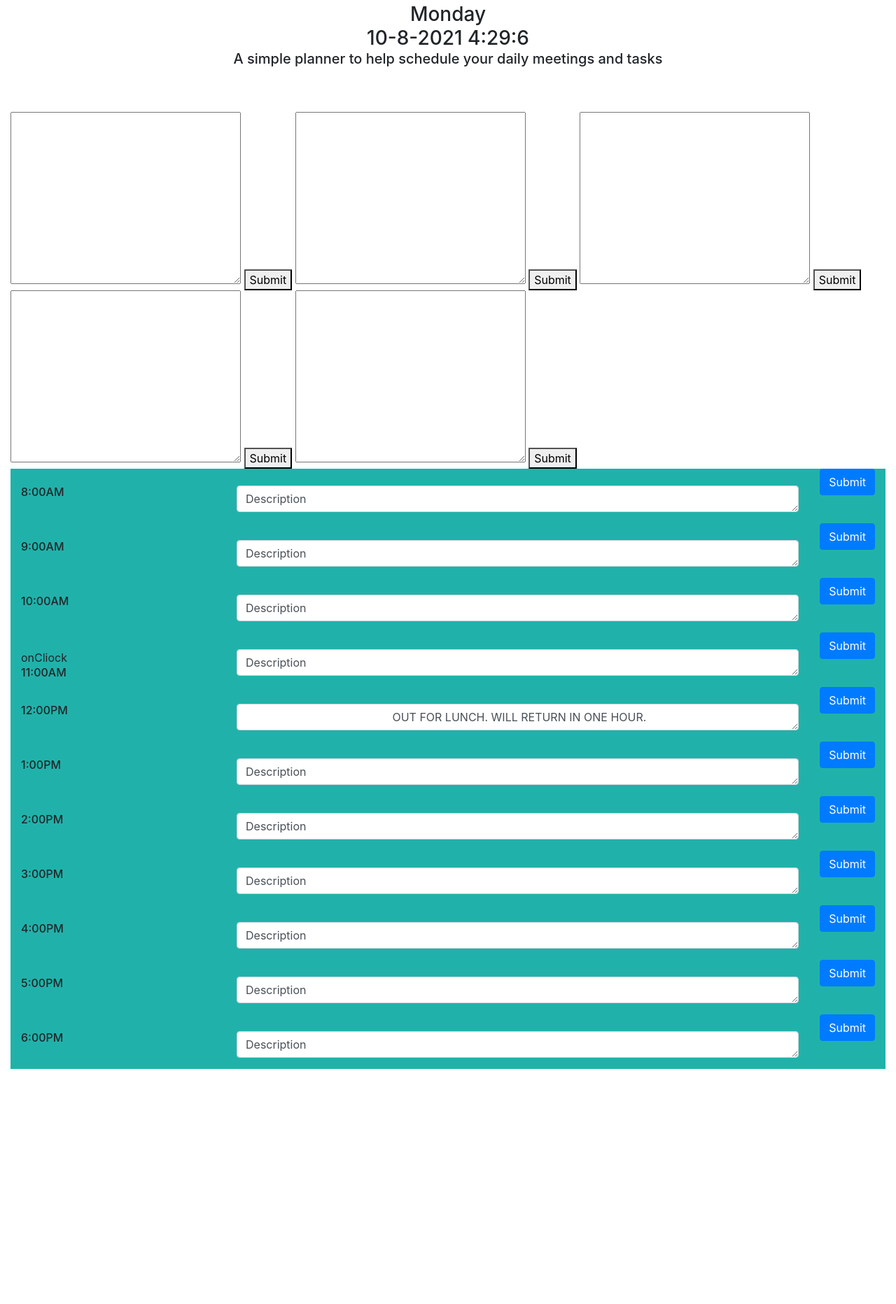
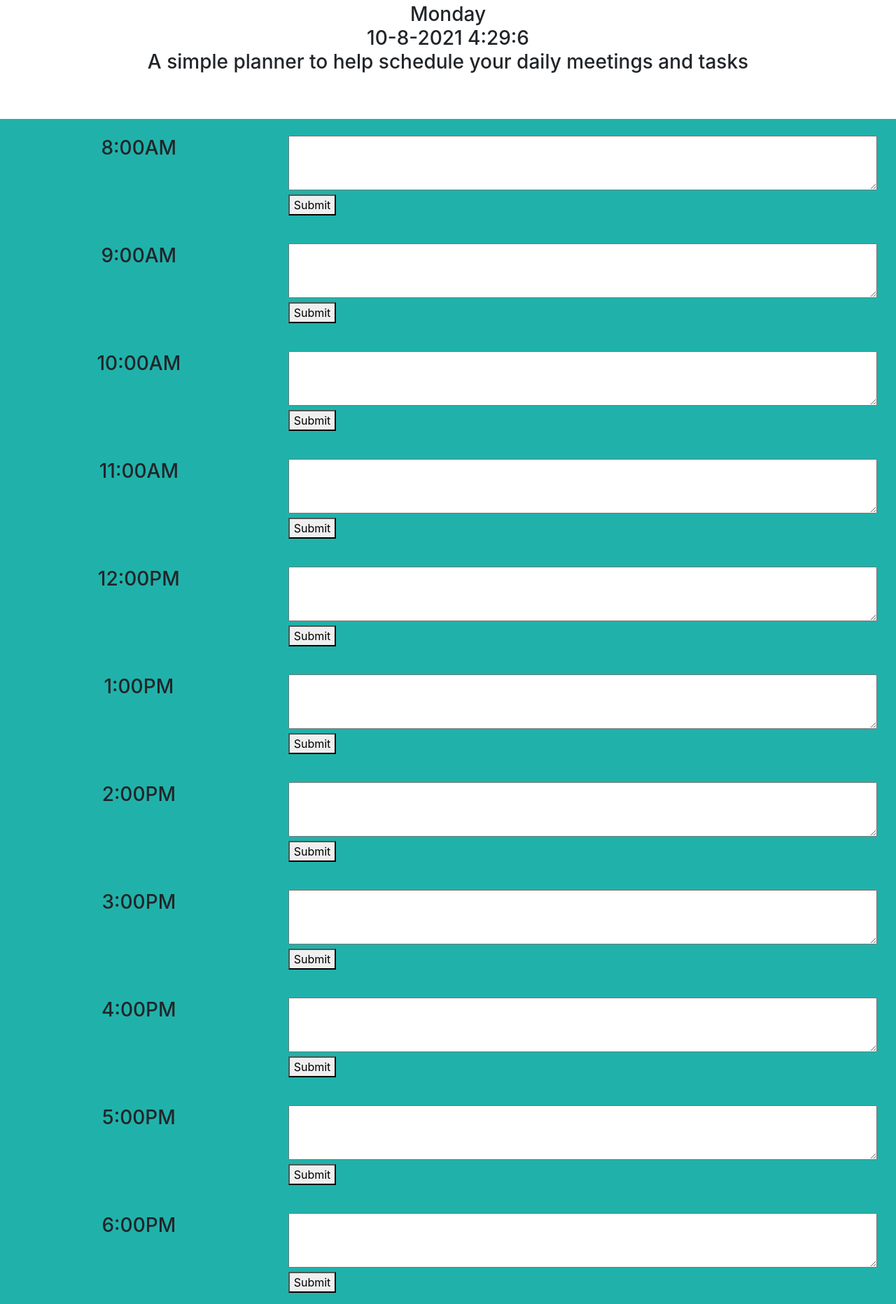
Before and after one commit to vang007/workdayScheduler, a plain HTML site: page indx.html in a window 1280 px wide. Shown: the part 261-2125 px from the top of the page at 70% size. Before the commit the page ends 1789 px from the top, so only its background shows below. Drawn offline with nearby package versions, Linux system fonts and the light colour scheme.

Commit message:
assignment complete

```diff
--- a/attempt3/stlsht.css
+++ /dev/null
@@ -1,59 +0,0 @@
-.jumbotron {
-    font-style: bold;
-    font-size: large;
-    font-family: Impact, Haettenschweiler, 'Arial Narrow Bold', sans-serif;
-    text-align: center;
-}
-
-body {
-    width: auto;
-}
-
-h3, h5 {
-    margin: auto;
-    padding-top: 1px;
-    text-align: center;
-    font-family: -apple-system, BlinkMacSystemFont, 'Segoe UI', Roboto, Oxygen, Ubuntu, Cantarell, 'Open Sans', 'Helvetica Neue', sans-serif
-}
-.column {
-    margin: auto;
-    border-left: 15px;
-    margin-left: 10;
-    padding: auto;
-    border-style: solid;
-    border-width: 2px;
-    border-inline-start-style: solid;
-    background-color: aquamarine;
-}
-
-.container {
-    -ms-flex-item-align: auto;
-}
-
-.row {
-    align-items: auto;
-    justify-content: vertical, horizontal;
-    margin:auto;
-    display: flex;
-    border-width: solid;
-    background-color: lightseagreen;
-}
-
-/* @media screen and (max-width: 600px) {
-    .column {
-    width: 100%;
-} */
-
-#kliqN {
-    font-size: auto;
-    box-sizing: border-box;
-}
-
-.submit {
-    font-size: auto;
-    align-items: center;
-}
-
-#LnchMsg {
-    text-align: center;
-}
--- a/indx.html
+++ b/indx.html
@@ -19,273 +19,255 @@
         <br>
         </br>
         <h3 id="displayDateTime"></h3>
-        <h5>A simple planner to help schedule your daily meetings and tasks</h5>
+        <h3>A simple planner to help schedule your daily meetings and tasks</h3>
         <p><br>
         </p><br>
 
 
-        <div class="container-fluid">
+        <div class="container-fluid"></div>
 
-            <div class="testarea">
-                <textarea name="hour-8" id="input-hour-8" cols="30" rows="10">
+        <!-- <div class="testarea">
+            <textarea name="hour-8" id="input-hour-8" cols="30" rows="10"></textarea>
+                Submit
+            <button class="hour-button" id="button-hour-8" data-hour="8"></button>
 
-                </textarea>
-                <button class="hour-button" id="button-hour-8" data-hour="8">
-                    Submit
-                </button>
-                <textarea name="hour-9" id="input-hour-9" cols="30" rows="10">
+            <textarea name="hour-9" id="input-hour-9" cols="30" rows="10"></textarea>
+                Submit
+            <button class="hour-button" id="button-hour-9" data-hour="9"></button>
 
-                </textarea>
-                <button class="hour-button" id="button-hour-9" data-hour="9">
-                    Submit
-                </button>
-                <textarea name="hour-10" id="input-hour-10" cols="30" rows="10">
+            <textarea name="hour-10" id="input-hour-10" cols="30" rows="10"></textarea>
+                Submit
+            <button class="hour-button" id="button-hour-10" data-hour="10"></button>
 
-                </textarea>
-                <button class="hour-button" id="button-hour-10" data-hour="10">
-                    Submit
-                </button>
-                <textarea name="hour-11" id="input-hour-11" cols="30" rows="10">
+            <textarea name="hour-11" id="input-hour-11" cols="30" rows="10"></textarea>
+                Submit
+            <button class="hour-button" id="button-hour-11" data-hour="11"></button>
 
-                </textarea>
-                <button class="hour-button" id="button-hour-11" data-hour="11">
-                    Submit
-                </button>
-                <textarea name="hour-12" id="input-hour-12" cols="30" rows="10">
+            <textarea name="hour-12" id="input-hour-12" cols="30" rows="10"></textarea>
+            <button class="hour-button" id="button-hour-12" data-hour="12">
+                Submit
+            </button> -->
 
-                </textarea>
-                <button class="hour-button" id="button-hour-12" data-hour="12">
-                    Submit
-                </button>
-            </div>
-            <div class="row">
+
+        <div class="row">
                 <div class="col-md" id="c1">
                     <br>
-                    <h6> 8:00AM </h6>
+                    <h3> 8:00AM </h3>
                 </div>
                 <div class="col-md-8" id="c2">
                     <div class="form-group">
                         <br>
-                        <textarea class="form-control" rows="1" id="comment">Description</textarea>
+                        <textarea name="hour-8" id="input-hour-8" cols="80" rows="3"></textarea>
+                        <button class="hour-button" id="button-hour-8" data-hour="8">
+                            Submit
+                        </button>
                     </div>
                 </div>
                 <div class="col-md-auto" id="c3">
                     <a>
                     </a>
-                    <a>
-                    </a>
-                    <button type="onClick" id="sbmtrslt" class="btn btn-primary btn-md btn-block">Submit</button>
-                </div>
-            </div>
-
-
-            <div class="row">
-                <div class="col-md" id="c1">
-                    <br>
-                    <h6> 9:00AM </h6>
-                </div>
-                <div class="col-md-8" id="c2">
-                    <div class="form-group">
-                        <br>
-                        <textarea class="form-control" rows="1" class="comment">Description</textarea>
-                    </div>
-                </div>
-                <div class="col-md-auto" id="c3">
-                    <a>
-                    </a>
-                    <a>
-                    </a>
-                    <button type="onClick" id="sbmtrslt" class="btn btn-primary btn-md btn-block">Submit</button>
-                </div>
-            </div>
-
-
-            <div class="row">
-                <div class="col-md" id="c4">
-                    <br>
-                    <h6> 10:00AM </h6>
-                </div>
-                <div class="col-md-8" id="c5">
-                    <div class="form-group">
-                        <br>
-                        <textarea class="form-control" rows="1" class="comment">Description</textarea>
-                    </div>
-                </div>
-                <div class="col-md-auto" id="c6">
-                    <a>
-                    </a>
-                    <a>
-                    </a>
-                    <button type="onClick" id="sbmtrslt" class="btn btn-primary btn-md btn-block">Submit</button>
-                </div>
-            </div>
-
-            <div class="row">
-                <div class="col-md" id="c1">
-                    <br>onCliock
-                    <h6> 11:00AM </h6>
-                </div>
-                <div class="col-md-8" id="c2">
-                    <div class="form-group">
-                        <br>
-                        <textarea class="form-control" rows="1" id="comment">Description</textarea>
-                    </div>
-                </div>
-                <div class="col-md-auto" id="c3">
-                    <a>
-                    </a>
-                    <a>
-                    </a>
-                    <button type="onClick" id="sbmtrslt" class="btn btn-primary btn-md btn-block">Submit</button>
-                </div>
-            </div>
-
-
-            <div class="row">
-                <div class="col-md" id="c1">
-                    <br>
-                    <h6> 12:00PM </h6>
-                </div>
-                <div class="col-md-8" id="c2">
-                    <div class="form-group">
-                        <br>
-                        <textarea class="form-control" rows="1" id="LnchMsg"> OUT FOR LUNCH. WILL RETURN IN ONE HOUR.</textarea>
-                    </div>
-                </div>
-                <div class="col-md-auto" id="c3">
-                    <a>
-                    </a>
-                    <a>
-                    </a>
-                    <button type="onClick" id="sbmtrslt" class="btn btn-primary btn-md btn-block">Submit</button>
-                </div>
-            </div>
-
-
-            <div class="row">
-                <div class="col-md" id="c4">
-                    <br>
-                    <h6> 1:00PM </h6>
-                </div>
-                <div class="col-md-8" id="c5">
-                    <div class="form-group">
-                        <br>
-                        <textarea class="form-control" rows="1" id="comment">Description</textarea>
-                    </div>
-                </div>
-                <div class="col-md-auto" id="c6">
-                    <a>
-                    </a>
-                    <a>
-                    </a>
-                    <button type="onClick" id="sbmtrslt" class="btn btn-primary btn-md btn-block">Submit</button>
                 </div>
             </div>
 
             <div class="row">
                 <div class="col-md" id="c1">
                     <br>
-                    <h6> 2:00PM </h6>
+                    <h3> 9:00AM </h3>
                 </div>
                 <div class="col-md-8" id="c2">
                     <div class="form-group">
                         <br>
-                        <textarea class="form-control" rows="1" id="comment">Description</textarea>
+                        <textarea name="hour-9" id="input-hour-9" cols="80" rows="3"></textarea>
+                        <button class="hour-button" id="button-hour-9" data-hour="9">
+                            Submit
+                        </button>
                     </div>
                 </div>
                 <div class="col-md-auto" id="c3">
                     <a>
                     </a>
-                    <a>
-                    </a>
-                    <button type="onClick" id="sbmtrslt" class="btn btn-primary btn-md btn-block">Submit</button>
                 </div>
             </div>
 
+            <div class="row">
+                <div class="col-md" id="c4">
+                    <br>
+                    <h3> 10:00AM </h3>
+                </div>
+                <div class="col-md-8" id="c5">
+                    <div class="form-group">
+                        <br>
+                        <textarea name="hour-10" id="input-hour-10" cols="80" rows="3"></textarea>
+                        <button class="hour-button" id="button-hour-10" data-hour="10">
+                            Submit
+                        </button>
+                    </div>
+                </div>
+                <div class="col-md-auto" id="c6">
+                    <a>
+                    </a>
+                </div>
+            </div>
 
             <div class="row">
                 <div class="col-md" id="c1">
                     <br>
-                    <h6> 3:00PM </h6>
+                    <h3> 11:00AM </h3>
                 </div>
                 <div class="col-md-8" id="c2">
                     <div class="form-group">
                         <br>
-                        <textarea class="form-control" rows="1" id="comment">Description</textarea>
+                        <textarea name="hour-11" id="input-hour-11" cols="80" rows="3"></textarea>
+                        <button class="hour-button" id="button-hour-11" data-hour="11">
+                            Submit
+                        </button>
                     </div>
                 </div>
                 <div class="col-md-auto" id="c3">
                     <a>
                     </a>
-                    <a>
-                    </a>
-                    <button type="onClick" id="sbmtrslt" class="btn btn-primary btn-md btn-block">Submit</button>
                 </div>
             </div>
 
+            <div class="row">
+                <div class="col-md" id="c1">
+                    <br>
+                    <h3> 12:00PM </h3>
+                </div>
+                <div class="col-md-8" id="c2">
+                    <div class="form-group">
+                        <br>
+                        <textarea name="hour-12" id="input-hour-12" cols="80" rows="3"></textarea>
+                        <button class="hour-button" id="button-hour-12" data-hour="12">
+                            Submit
+                        </button>
+                    </div>
+                </div>
+                <div class="col-md-auto" id="c3">
+                    <a>
+                    </a>
+                </div>
+            </div>
 
             <div class="row">
                 <div class="col-md" id="c4">
                     <br>
-                    <h6> 4:00PM </h6>
+                    <h3> 1:00PM </h3>
                 </div>
                 <div class="col-md-8" id="c5">
                     <div class="form-group">
                         <br>
-                        <textarea class="form-control" rows="1" id="comment">Description</textarea>
+                        <textarea name="hour-13" id="input-hour-13" cols="80" rows="3"></textarea>
+                        <button class="hour-button" id="button-hour-13" data-hour="13">
+                            Submit
+                        </button>
                     </div>
                 </div>
                 <div class="col-md-auto" id="c6">
                     <a>
                     </a>
-                    <a>
-                    </a>
-                    <button type="onClick"" id="sbmtrslt" class="btn btn-primary btn-md btn-block">Submit</button>
                 </div>
             </div>
 
+            <div class="row">
+                <div class="col-md" id="c1">
+                    <br>
+                    <h3> 2:00PM </h3>
+                </div>
+                <div class="col-md-8" id="c2">
+                    <div class="form-group">
+                        <br>
+                        <textarea name="hour-14" id="input-hour-14" cols="80" rows="3"></textarea>
+                        <button class="hour-button" id="button-hour-14" data-hour="14">
+                            Submit
+                        </button>
+                    </div>
+                </div>
+                <div class="col-md-auto" id="c3">
+                    <a>
+                    </a>
+                </div>
+            </div>
+
+            <div class="row">
+                <div class="col-md" id="c1">
+                    <br>
+                    <h3> 3:00PM </h3>
+                </div>
+                <div class="col-md-8" id="c2">
+                    <div class="form-group">
+                        <br>
+                        <textarea name="hour-15" id="input-hour-15" cols="80" rows="3"></textarea>
+                        <button class="hour-button" id="button-hour-15" data-hour="15">
+                            Submit
+                        </button>
+                    </div>
+                </div>
+                <div class="col-md-auto" id="c3">
+                    <a>
+                    </a>
+                </div>
+            </div>
 
             <div class="row">
                 <div class="col-md" id="c4">
                     <br>
-                    <h6> 5:00PM </h6>
+                    <h3> 4:00PM </h3>
                 </div>
                 <div class="col-md-8" id="c5">
                     <div class="form-group">
                         <br>
-                        <textarea class="form-control" rows="1" id="comment">Description</textarea>
+                        <textarea name="hour-16" id="input-hour-16" cols="80" rows="3"></textarea>
+                        <button class="hour-button" id="button-hour-16" data-hour="16">
+                            Submit
+                        </button>
                     </div>
                 </div>
                 <div class="col-md-auto" id="c6">
                     <a>
                     </a>
-                    <a>
-                    </a>
-                    <button type="onClick" id="sbmtrslt" class="btn btn-primary btn-md btn-block">Submit</button>
                 </div>
             </div>
-
 
             <div class="row">
                 <div class="col-md" id="c4">
                     <br>
-                    <h6> 6:00PM </h6>
+                    <h3> 5:00PM </h3>
                 </div>
                 <div class="col-md-8" id="c5">
                     <div class="form-group">
                         <br>
-                        <textarea class="form-control" rows="1" id="comment">Description</textarea>
+                        <textarea name="hour-17" id="input-hour-17" cols="80" rows="3"></textarea>
+                        <button class="hour-button" id="button-hour-17" data-hour="17">
+                            Submit
+                        </button>
                     </div>
                 </div>
                 <div class="col-md-auto" id="c6">
                     <a>
                     </a>
-                    <a>
-                    </a>
-                    <button type="onClick"" id="sbmtrslt" class="btn btn-primary btn-d btn-blmock">Submit</button>
                 </div>
             </div>
 
+            <div class="row">
+                <div class="col-md" id="c4">
+                    <br>
+                    <h3> 6:00PM </h3>
+                </div>
+                <div class="col-md-8" id="c5">
+                    <div class="form-group">
+                        <br>
+                        <textarea name="hour-18" id="input-hour-18" cols="80" rows="3"></textarea>
+                        <button class="hour-button" id="button-hour-18" data-hour="18">
+                            Submit
+                        </button>
+                    </div>
+                </div>
+                <div class="col-md-auto" id="c6">
+                    <a>
+                    </a>
+                </div>
+            </div>
 
             <script src ="./scrpt.js"></script>
             </body>
--- a/scrpt.js
+++ b/scrpt.js
@@ -42,7 +42,7 @@ $('.hour-button').on('click', function(e) {
 //this funciton will run on page load
 function init() {
 //whgen page loads, go into local storage and if there is a value for a specific hour, put it in the textarea
-for(let i=8; i<13; i++) {
+for(let i=8; i<18; i++) {
     let storedData = getLocalStorage(`hour-${i}`);
     console.log(storedData)
     let selector = `#input-hour-${i}`;
--- a/stlsht.css
+++ b/stlsht.css
@@ -15,7 +15,7 @@ h3, h5 {
     text-align: center;
     font-family: -apple-system, BlinkMacSystemFont, 'Segoe UI', Roboto, Oxygen, Ubuntu, Cantarell, 'Open Sans', 'Helvetica Neue', sans-serif
 }
-.column {
+/* .column {
     margin: auto;
     border-left: 15px;
     margin-left: 10;
@@ -24,10 +24,22 @@ h3, h5 {
     border-width: 2px;
     border-inline-start-style: solid;
     background-color: aquamarine;
-}
+} */
 
 .container {
     -ms-flex-item-align: auto;
+    border-radius: bold;
+}
+
+.textarea {
+    border-radius: bold;
+}
+
+.hour-button {
+    align-content: left, center;
+    font: bolder
+
+
 }
 
 .row {
@@ -38,22 +50,3 @@ h3, h5 {
     border-width: solid;
     background-color: lightseagreen;
 }
-
-/* @media screen and (max-width: 600px) {
-    .column {
-    width: 100%;
-} */
-
-#kliqN {
-    font-size: auto;
-    box-sizing: border-box;
-}
-
-.submit {
-    font-size: auto;
-    align-items: center;
-}
-
-#LnchMsg {
-    text-align: center;
-}
```
Also changed, not shown: attempt3/indx.html (deleted, +0 -257 lines), attempt3/scrpt.js (deleted, +0 -24 lines), 4 other files.
